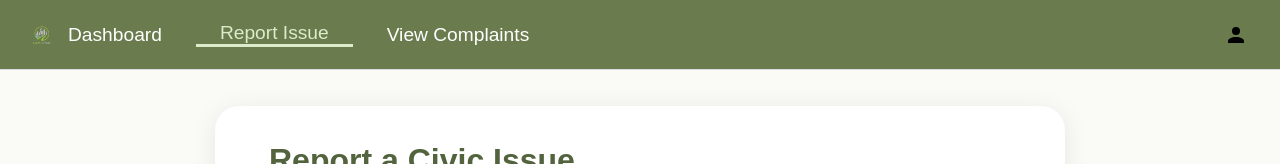
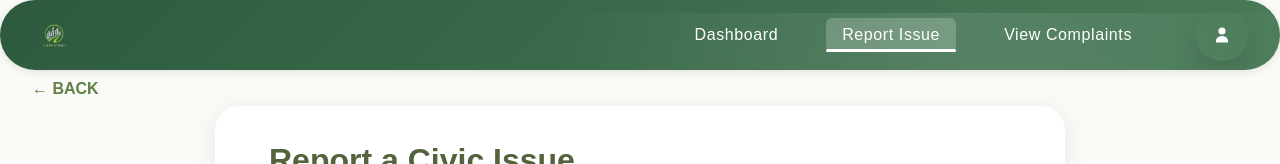
Before and after one commit to MisterStranger03/Clean_Street-Group-2, a React (Create React App) app in the folder frontend/: page /report in a window 1280 px wide. Shown: the top 164 px of the page. Built offline with nearby package versions, Linux system fonts and the light colour scheme.

Commit message:
Added reported complaints module

```diff
--- a/frontend/src/Login.jsx
+++ b/frontend/src/Login.jsx
@@ -45,22 +45,20 @@ function Login() {
           <div className="input-group">
             <input
               type="email"
-              placeholder="Email"
+              placeholder="* Email"
               value={email}
               onChange={e => setEmail(e.target.value)}
               required
             />
-            <span className="required-asterisk">*</span>
           </div>
           <div className="input-group">
             <input
               type="password"
-              placeholder="Password"
+              placeholder="* Password"
               value={password}
               onChange={e => setPassword(e.target.value)}
               required
             />
-            <span className="required-asterisk">*</span>
           </div>
           <button type="submit" className="primary-btn">Login</button>
         </form>
--- a/frontend/src/ReportIssue.css
+++ b/frontend/src/ReportIssue.css
@@ -234,7 +234,7 @@
 }
 
 .image-upload-btn {
-  background-color: #4a7c59;
+    background-color: #5f7f47;
     color: white;
     border: none;
     padding: 10px 20px;
@@ -246,7 +246,7 @@
 }
 
 .image-upload-btn:hover {
-  background-color: #2d5a3d;
+  background-color: #4b6a36;
 }
 
 /* Location Help Text */
@@ -305,7 +305,7 @@
 
 /* Submit Button */
 .submit-btn {
-  background: #2d5a3d;
+  background: #5f7f47;
   color: white;
   border: none;
   padding: 1rem 2rem;
@@ -319,9 +319,9 @@
 }
 
 .submit-btn:hover:not(:disabled) {
-  background: #1f3d2a;
+  background: #4b6a36;
   transform: translateY(-2px);
-  box-shadow: 0 4px 12px rgba(45, 90, 61, 0.3);
+  box-shadow: 0 4px 12px rgba(95, 127, 71, 0.3);
 }
 
 .submit-btn:disabled {
@@ -587,7 +587,7 @@ h2 {
     margin-right: 7px;
 }
 .submit-btn {
-    background: #6a7b4e;
+    background: #5f7f47;
     color: #fff;
     border: none;
     border-radius: 18px;
@@ -595,4 +595,9 @@ h2 {
     font-size: 1.08rem;
     cursor: pointer;
     margin-top: 6px;
+    transition: background-color 0.3s ease;
 }
+
+.submit-btn:hover {
+    background: #4b6a36;
+}
--- a/frontend/src/ReportIssue.jsx
+++ b/frontend/src/ReportIssue.jsx
@@ -117,29 +117,40 @@ export default function ReportIssue() {
   return (
     <>
       {/* Navbar */}
-      <div className="navbar" style={{ display: "flex", alignItems: "center", justifyContent: "flex-end" }}>
-        <div
-          className="navbar-menu"
-          style={{ display: "flex", alignItems: "center", gap: "10px", marginRight: "15px" }}
-        >
-          <button className="navbar-menu-btn" onClick={() => navigate("/dashboard")} style={{ display: "flex", alignItems: "center" }}>
-            <img src={logo} alt="Logo" style={{ height: "36px", marginRight: "8px" }} />
-            Dashboard
-          </button>
-          <button className="navbar-menu-btn active">Report Issue</button>
-          <button className="navbar-menu-btn" onClick={() => navigate("/complaints")}>
-            View Complaints
-          </button>
+      <header className="top-nav">
+        <div className="brand">
+          <img src={logo} alt="Clean Street Logo" className="brand-logo" />
         </div>
-        <div
-          className="navbar-profile"
-          onClick={() => navigate("/profile")}
-          style={{ cursor: "pointer" }}
-        >
-          <svg viewBox="0 0 24 24" width={24} height={24}>
-            <circle cx="12" cy="8" r="4" />
-            <path d="M12 14c-4.418 0-8 1.79-8 4v2h16v-2c0-2.21-3.582-4-8-4z" />
+        <nav className="nav-links">
+          <a href="/dashboard">Dashboard</a>
+          <a href="/report" className="active">Report Issue</a>
+          <a href="/complaints">View Complaints</a>
+        </nav>
+        <button type="button" className="profile" onClick={() => navigate("/profile")}>
+          <span className="sr-only">Account</span>
+          <svg viewBox="0 0 24 24" aria-hidden focusable="false">
+            <path
+              d="M12 4.5a3.5 3.5 0 1 1 0 7 3.5 3.5 0 0 1 0-7zm0 8.5c3.35 0 6 2.22 6 4.96V19.5H6v-1.54C6 15.22 8.65 13 12 13z"
+              fill="currentColor"
+            />
           </svg>
+        </button>
+      </header>
+
+      {/* Back Button - Top Left Corner */}
+      <div className="back-btn-container" style={{
+        position: "absolute",
+        top: "80px",
+        left: "2rem",
+        zIndex: "1000"
+      }}>
+        <div className="back-btn" onClick={() => navigate(-1)} style={{
+          cursor: "pointer",
+          fontSize: "1rem",
+          color: "#5f7f47",
+          fontWeight: "600"
+        }}>
+          ← BACK
         </div>
       </div>
 
--- a/frontend/src/ViewComplaints.jsx
+++ b/frontend/src/ViewComplaints.jsx
@@ -1,9 +1,14 @@
 import React, { useEffect, useState } from "react";
+import { useNavigate } from "react-router-dom";
+import "./Dashboard.css";
+import logo from "./assets/logo.jpeg";
 
 export default function ViewComplaints() {
   const [complaints, setComplaints] = useState([]);
   const [loading, setLoading] = useState(true);
+  const [updatingStatus, setUpdatingStatus] = useState(null);
   const token = localStorage.getItem("token");
+  const navigate = useNavigate();
 
   useEffect(() => {
     const fetchComplaints = async () => {
@@ -28,22 +33,123 @@ export default function ViewComplaints() {
     fetchComplaints();
   }, [token]);
 
+  const handleProfileClick = () => {
+    navigate("/profile");
+  };
+
+  const handleStatusChange = async (complaintId, newStatus) => {
+    setUpdatingStatus(complaintId);
+
+    try {
+      const response = await fetch(`http://localhost:5001/api/issues/${complaintId}/status`, {
+        method: 'PATCH',
+        headers: {
+          'Content-Type': 'application/json',
+          ...(token ? { Authorization: `Bearer ${token}` } : {}),
+        },
+        body: JSON.stringify({ status: newStatus }),
+      });
+
+      if (!response.ok) {
+        throw new Error('Failed to update status');
+      }
+
+      // Update the local state
+      setComplaints(prevComplaints =>
+        prevComplaints.map(complaint =>
+          complaint._id === complaintId
+            ? { ...complaint, status: newStatus }
+            : complaint
+        )
+      );
+
+      alert(`Status updated to ${newStatus}`);
+    } catch (error) {
+      console.error('Error updating status:', error);
+      alert('Failed to update status. Please try again.');
+    } finally {
+      setUpdatingStatus(null);
+    }
+  };
+
   if (loading) return <div>Loading complaints...</div>;
 
   if (complaints.length === 0)
     return <div>No complaints reported yet.</div>;
 
   return (
-    <div className="container">
+    <div className="dashboard">
+      <header className="top-nav">
+        <div className="brand">
+          <img src={logo} alt="Clean Street Logo" className="brand-logo" />
+        </div>
+        <nav className="nav-links">
+          <a href="/dashboard">Dashboard</a>
+          <a href="/report">Report Issue</a>
+          <a href="/complaints" className="active">View Complaints</a>
+        </nav>
+        <button type="button" className="profile" onClick={handleProfileClick}>
+          <span className="sr-only">Account</span>
+          <svg viewBox="0 0 24 24" aria-hidden focusable="false">
+            <path
+              d="M12 4.5a3.5 3.5 0 1 1 0 7 3.5 3.5 0 0 1 0-7zm0 8.5c3.35 0 6 2.22 6 4.96V19.5H6v-1.54C6 15.22 8.65 13 12 13z"
+              fill="currentColor"
+            />
+          </svg>
+        </button>
+      </header>
+
+      {/* Back Button - Top Left Corner */}
+      <div className="back-btn-container" style={{
+        position: "absolute",
+        top: "80px",
+        left: "2rem",
+        zIndex: "1000"
+      }}>
+        <div className="back-btn" onClick={() => navigate(-1)} style={{
+          cursor: "pointer",
+          fontSize: "1rem",
+          color: "#5f7f47",
+          fontWeight: "600"
+        }}>
+          ← BACK
+        </div>
+      </div>
+
+      <main className="dashboard-content">
+        <div className="content">
           <h2>Reported Complaints</h2>
-      <ul>
+          {complaints.length === 0 ? (
+            <div>No complaints reported yet.</div>
+          ) : (
+            <div style={{ display: "grid", gridTemplateColumns: "1fr 1fr", gap: "1rem" }}>
               {complaints.map((issue) => (
-          <li key={issue._id} style={{border: "1px solid #ccc", marginBottom: "10px", padding: "10px"}}>
-            <h3>{issue.title}</h3>
+                <div key={issue._id} style={{border: "1px solid #ccc", marginBottom: "10px", padding: "10px", borderRadius: "12px"}}>
+                  <h3 style={{fontSize: "1.4rem", fontWeight: "700", color: "#2d5a3d", marginBottom: "0.8rem"}}>{issue.title}</h3>
                   <p><b>Priority:</b> {issue.priority} (Level {issue.priorityLevel})</p>
                   <p><b>Description:</b> {issue.description}</p>
                   <p><b>Address:</b> {issue.address}</p>
-            <p><b>Status:</b> {issue.status}</p>
+                  <div style={{ display: "flex", alignItems: "center", gap: "0.5rem", marginBottom: "0.5rem" }}>
+                    <b>Status:</b>
+                    <select
+                      value={issue.status || ''}
+                      onChange={(e) => handleStatusChange(issue._id, e.target.value)}
+                      disabled={updatingStatus === issue._id}
+                      style={{
+                        padding: "0.25rem 0.5rem",
+                        borderRadius: "4px",
+                        border: "1px solid #ccc",
+                        fontSize: "0.9rem",
+                        backgroundColor: updatingStatus === issue._id ? "#f0f0f0" : "white"
+                      }}
+                    >
+                      <option value="Open">Open</option>
+                      <option value="Closed">Closed</option>
+                    </select>
+                    {updatingStatus === issue._id && (
+                      <span style={{ fontSize: "0.8rem", color: "#666" }}>Updating...</span>
+                    )}
+                  </div>
                   <p><b>Date Reported:</b> {new Date(issue.createdAt).toLocaleString()}</p>
 
                   {issue.images && issue.images.length > 0 && (
@@ -53,9 +159,12 @@ export default function ViewComplaints() {
                       ))}
                     </div>
                   )}
-          </li>
+                </div>
               ))}
-      </ul>
+            </div>
+          )}
+        </div>
+      </main>
     </div>
   );
 }
--- a/frontend/src/styles.css
+++ b/frontend/src/styles.css
@@ -266,3 +266,19 @@ img {
 .link-text:hover {
   color: #0056b3;             /* darker blue on hover */
 }
+
+/* Style asterisk in placeholder text to be red */
+.auth-box input[placeholder="* Email"],
+.auth-box input[placeholder="* Password"] {
+  font-family: "Poppins", sans-serif;
+}
+
+.auth-box input[placeholder="* Email"]::placeholder,
+.auth-box input[placeholder="* Password"]::placeholder {
+  color: #666;
+}
+
+.auth-box input[placeholder*="* "]::placeholder::first-letter {
+  color: #e74c3c;
+  font-weight: bold;
+}
```
Also changed, not shown: frontend/src/Register.jsx (+5 -10 lines). Lines whose indentation alone changed are shown as unchanged.
